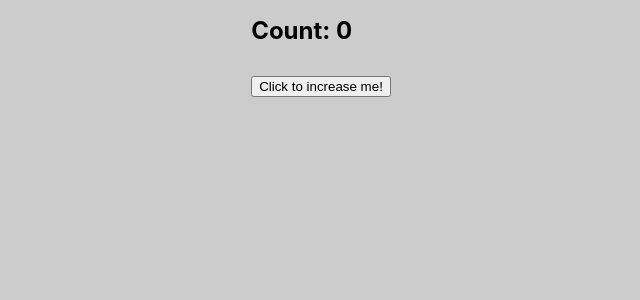
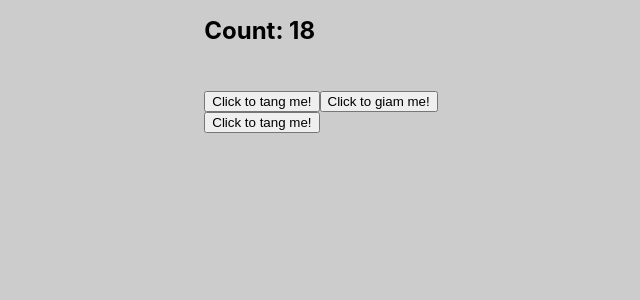
Before and after one commit to gialongchuai/react, a React (Create React App) app in the folder src/ToDoList/todolist/todo-list/: page / in a window 1280 px wide. Shown: the top 300 px of the page, without its empty margins (319-959 px from the left). Built offline with nearby package versions, Linux system fonts and the light colour scheme.

Commit message:
gì vậy đừng cắt useReducer, cái này không hay quá khó

```diff
--- a/src/ToDoList/todolist/todo-list/src/components/Count/Count.tsx
+++ b/src/ToDoList/todolist/todo-list/src/components/Count/Count.tsx
@@ -1,23 +1,51 @@
-import React, { useEffect, useState } from "react";
+import React, { useEffect, useReducer, useState } from "react";
+import reducer, { arg } from "../../reducer/reducer";
+import { decreaseAgeAction, increaseAgeAction, increaseXAgeAction } from "../../reducer/action";
 
 export default function Count() {
-    const [count, setCount] = useState<number>(0);
+  // nhớ commend code lại kẻo không biết count hay state với tuổi giao diện luôn
+  // có thể tham khảo chuyển thành func rồi truyền thêm payload cho mỗi lần gọi button
 
-    useEffect(() => { // useEffect khi lên 4 chớp nhẹ
-        // trên trình duyệt rồi paint thành 0
-        // => khắc phục dùng useLayoutEffect thì thành 0 luôn nếu đạt === 4
-        if(count === 4)
-            setCount((pre) => pre = 0)
-    }, [count])
+  //   const [count, setCount] = useState<{ age: number }>({ age: 18 });
 
-    const handleClick = () => {
-        setCount(pre => pre + 1);
-    }
-    return (
-        <>
-            <h1>Count: {count}</h1>
-            <br></br>
-            <button onClick={handleClick}>Click to increase me!</button>
-        </>
-    )
+  // useEffect(() => { // useEffect khi lên 4 chớp nhẹ
+  //     // trên trình duyệt rồi paint thành 0
+  //     // => khắc phục dùng useLayoutEffect thì thành 0 luôn nếu đạt === 4
+  //     if(count === 4)
+  //         setCount((pre) => pre = 0)
+  // }, [count])
+  const [state, dispatch] = useReducer(reducer, arg);
+
+  //   const increaseClick = () => {
+  //     setCount((pre) => ({
+  //       ...pre,
+  //       age: pre.age + 1,
+  //     }));
+  //   };
+  //   const decreaseClick = () => {
+  //     setCount((pre) => ({
+  //       ...pre,
+  //       age: pre.age - 1,
+  //     }));
+  //   };
+  return (
+    <>
+      <h1>Count: {state.age}</h1>
+      <br></br>
+      {/* <button onClick={increaseClick}>Click to increase me!</button>
+      <button onClick={decreaseClick}>Click to decrease me!</button> */}
+      <br />
+      <button onClick={() => dispatch(increaseAgeAction())}>
+        Click to tang me!
+      </button>
+      <button onClick={() => dispatch(decreaseAgeAction())}>
+        Click to giam me!
+      </button>
+
+      <br></br>
+      <button onClick={() => dispatch(increaseXAgeAction(5))}>
+        Click to tang me!
+      </button>
+    </>
+  );
 }
--- /dev/null
+++ b/src/ToDoList/todolist/todo-list/src/reducer/action.ts
@@ -0,0 +1,17 @@
+type IncreaseMeType = { key: "increase_me" };
+type DecreaseMeType = { key: "decrease_me" };
+type IncreaseXMeType = { key: "increase_x_me"; payload: number };
+
+export type Type = IncreaseMeType | DecreaseMeType | IncreaseXMeType;
+
+export const increaseAgeAction = () => {
+  return { key: "increase_me" } as IncreaseMeType;
+};
+
+export const decreaseAgeAction = () => {
+  return { key: "decrease_me" } as DecreaseMeType;
+};
+
+export const increaseXAgeAction = (payload: number) => {
+  return { key: "increase_x_me", payload } as IncreaseXMeType;
+};
--- /dev/null
+++ b/src/ToDoList/todolist/todo-list/src/reducer/reducer.ts
@@ -0,0 +1,32 @@
+import { Type } from "./action";
+
+export const arg = { age: 18 };
+
+const reducer = (state: typeof arg, action: Type) => {
+  // có thể sử dụng switch case return ko cần break
+  // default là throw Error
+
+  if (action.key === "increase_me") {
+    // không nên như này
+    // state.age = state.age + 1; // không nên mutate gì gì đó
+    return {
+      ...state,
+      age: state.age + 1,
+    };
+  }
+  if (action.key === "decrease_me") {
+    return {
+      ...state,
+      age: state.age - 1,
+    };
+  }
+  if (action.key === "increase_x_me") {
+    return {
+      ...state,
+      age: state.age + action.payload,
+    };
+  }
+  throw Error("Error action", action);
+};
+
+export default reducer;
```
